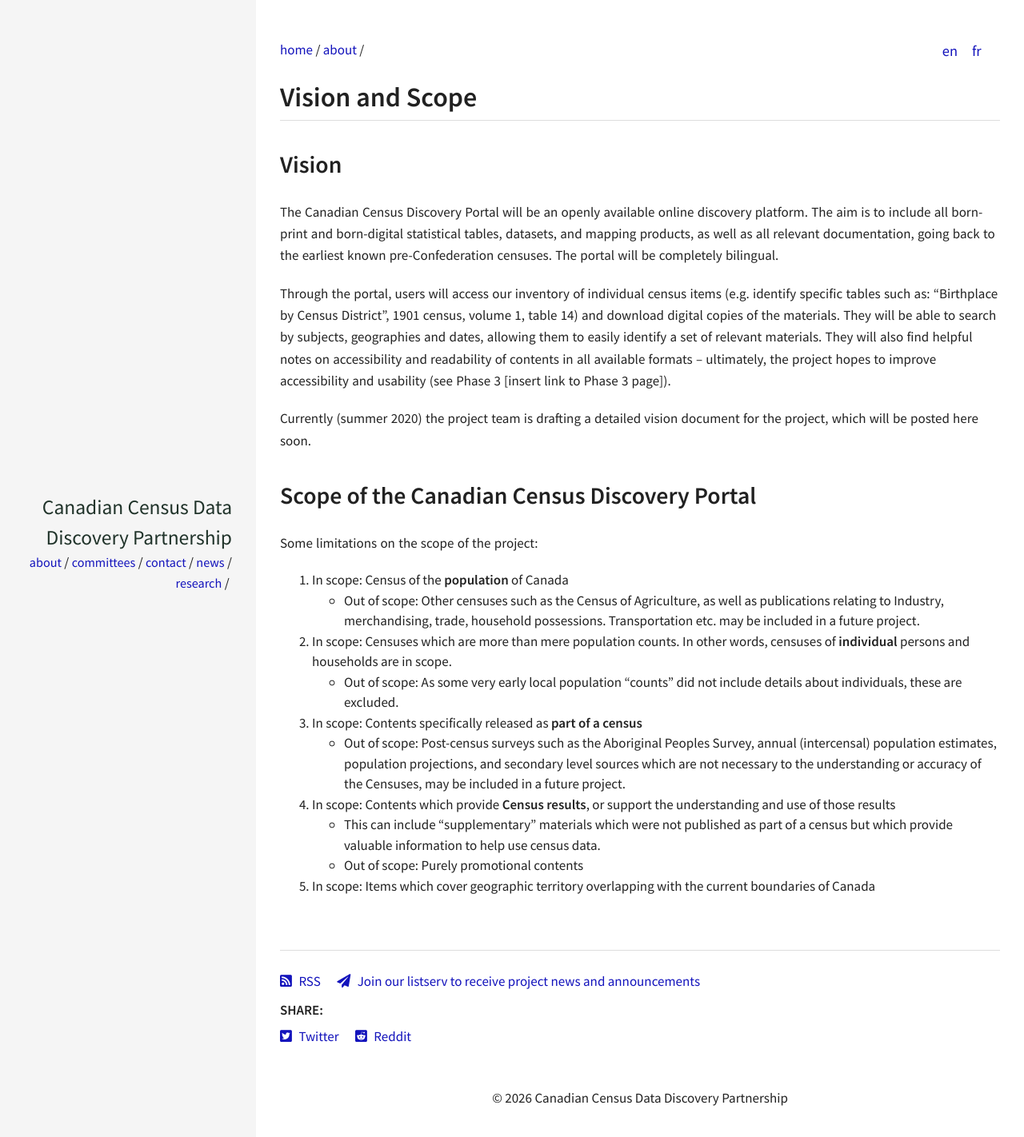
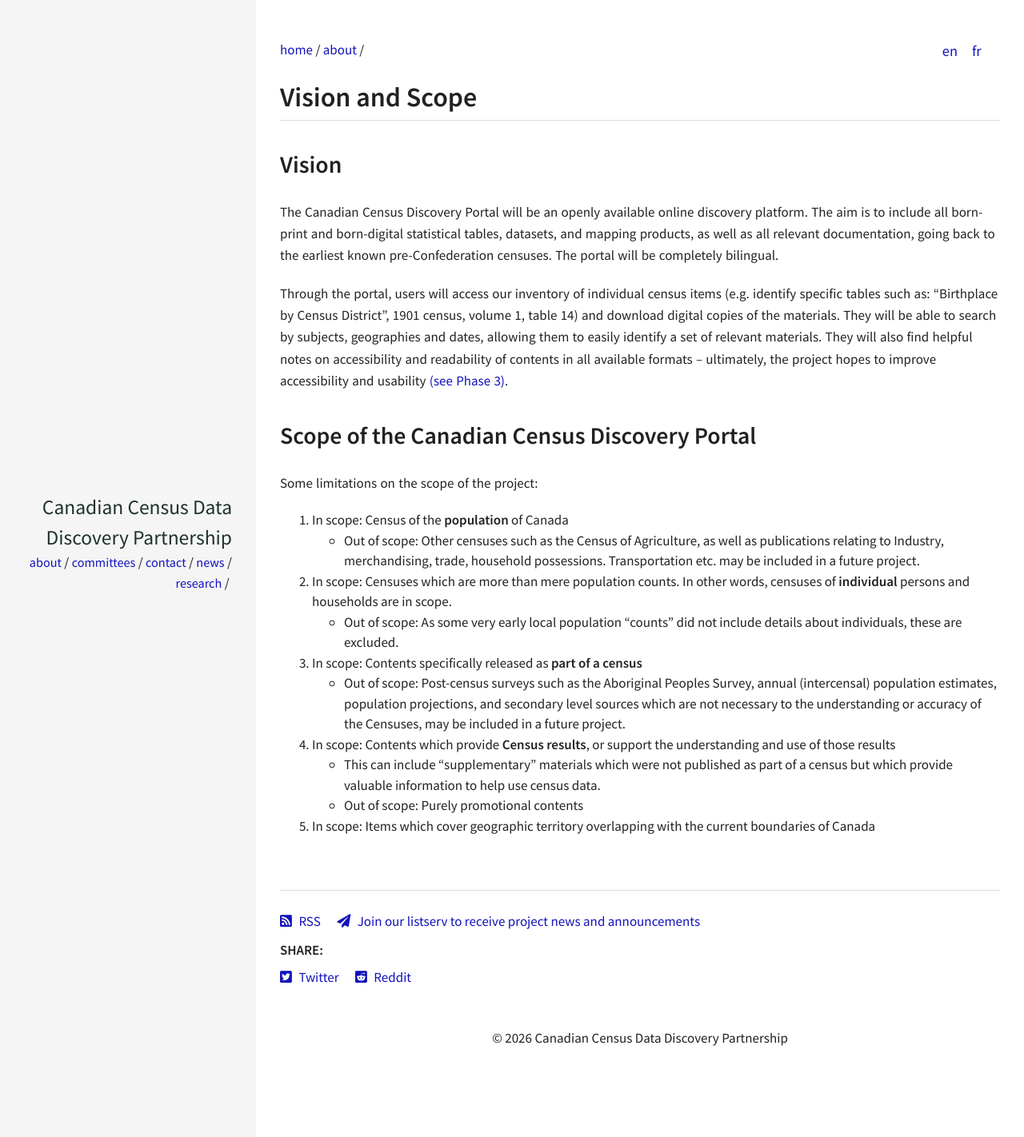
Before and after one commit to census-recensement/census-recensement.github.io, a Jekyll site: the page built from en/about/vision.md, in a window 1280 px wide. Shown: the top 1422 px of the page at 80% size. Built offline with Jekyll 4.4.1, drawn with Linux system fonts in a browser that asks for light colours.

Commit message:
removing typo

```diff
--- a/en/about/vision.md
+++ b/en/about/vision.md
@@ -9,9 +9,7 @@
 
 The Canadian Census Discovery Portal will be an openly available online discovery platform. The aim is to include all born-print and born-digital statistical tables, datasets, and mapping products, as well as all relevant documentation, going back to the earliest known pre-Confederation censuses. The portal will be completely bilingual.
 
-Through the portal, users will access our inventory of individual census items (e.g. identify specific tables such as: “Birthplace by Census District”, 1901 census, volume 1, table 14) and download digital copies of the materials. They will be able to search by subjects, geographies and dates, allowing them to easily identify a set of relevant materials. They will also find helpful notes on accessibility and readability of contents in all available formats – ultimately, the project hopes to improve accessibility and usability (see Phase 3 [insert link to Phase 3 page]).
-
-Currently (summer 2020) the project team is drafting a detailed vision document for the project, which will be posted here soon.
+Through the portal, users will access our inventory of individual census items (e.g. identify specific tables such as: “Birthplace by Census District”, 1901 census, volume 1, table 14) and download digital copies of the materials. They will be able to search by subjects, geographies and dates, allowing them to easily identify a set of relevant materials. They will also find helpful notes on accessibility and readability of contents in all available formats – ultimately, the project hopes to improve accessibility and usability [(see Phase 3)]({% link en/about/access.md %}).
 
 
 ## Scope of the Canadian Census Discovery Portal
```
